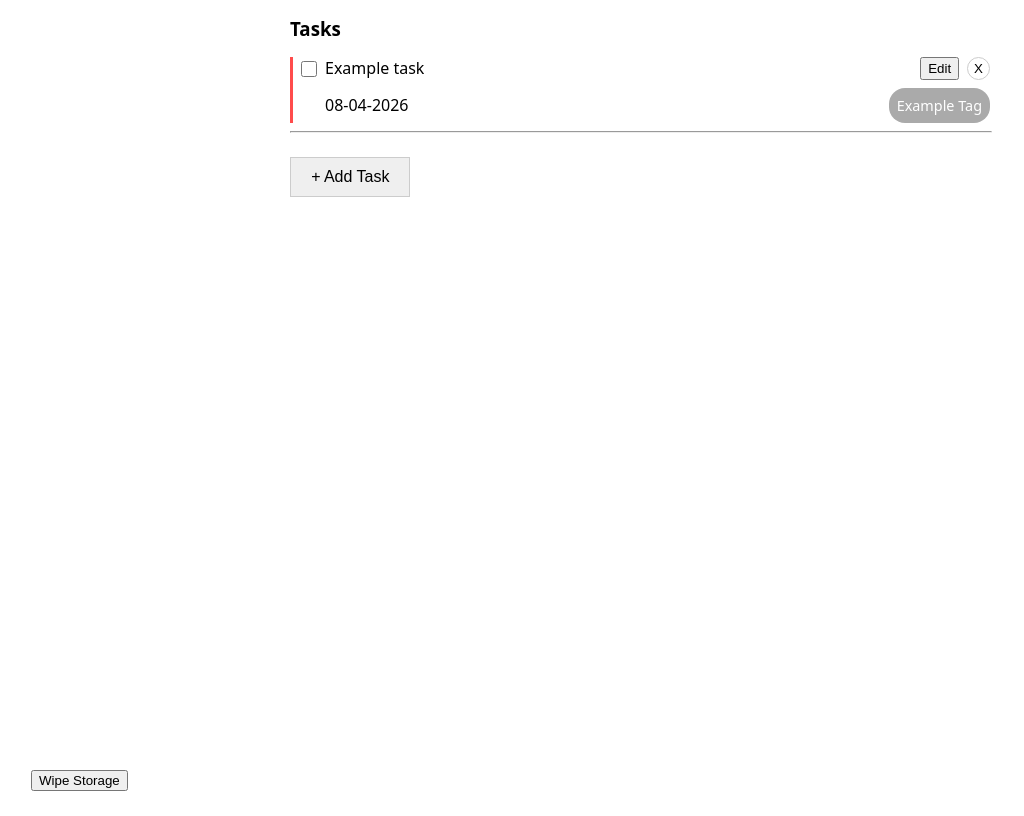
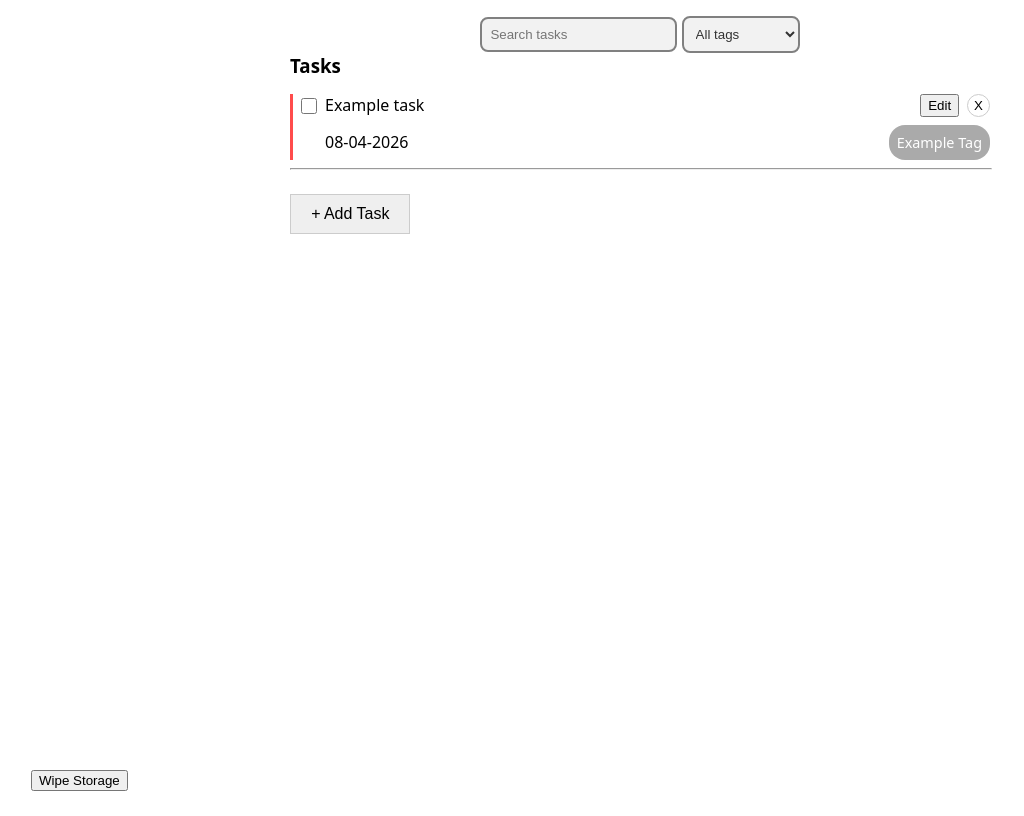
Before and after one commit to dooory/odin-todo-list, a website built with webpack: page src/template.html in a window 1280 px wide. Shown: the whole page, without its empty margins (0-1024 px from the left). Built offline with nearby package versions, Linux system fonts and the light colour scheme.

Commit message:
add searching and filtering options

```diff
--- a/src/index.js
+++ b/src/index.js
@@ -7,6 +7,10 @@ import renderer from "./interfaces/renderer";
 import { Dropdown, getDropdowns } from "./components/dropdown";
 
 import { add } from "date-fns";
+
+const filterForm = document.getElementById("filterForm");
+const searchBar = document.getElementById("searchTasks");
+const tagFilter = document.getElementById("searchTags");
 
 const tasksRoot = document.getElementById("tasksRoot");
 const addTaskDialog = document.getElementById("addTaskDialog");
@@ -124,6 +128,20 @@ function submitNewTask() {
     renderer.createTaskElementInDom(task);
 }
 
+filterForm.addEventListener("submit", (event) => event.preventDefault());
+
+searchBar.addEventListener("input", (event) => {
+    const query = event.target.value;
+
+    renderer.filterTaskElements(query, tagFilter.value);
+});
+
+tagFilter.addEventListener("change", (event) => {
+    const filterValue = event.target.value;
+
+    renderer.filterTaskElements(searchBar.value, filterValue);
+});
+
 submitNewTaskButton.addEventListener("click", () => {
     if (addTaskForm.checkValidity()) {
         submitNewTask();
--- a/src/interfaces/renderer.js
+++ b/src/interfaces/renderer.js
@@ -6,6 +6,8 @@ import { Dropdown } from "../components/dropdown";
 const allTasksContainer = document.getElementById("allTasks");
 const createTagDialog = document.getElementById("createTagDialog");
 const addTaskDialog = document.getElementById("addTaskDialog");
+const tagFilter = document.getElementById("searchTags");
+const searchBar = document.getElementById("searchTasks");
 
 function deleteTaskElement(task) {
     const taskElement = getTaskElement(task);
@@ -17,6 +19,8 @@ function createTaskElementInDom(task) {
     let newTaskElement = createTaskElement(task);
 
     allTasksContainer.appendChild(newTaskElement);
+
+    filterTaskElements(searchBar.value, tagFilter.value);
 
     return newTaskElement;
 }
@@ -58,6 +62,8 @@ function createTaskElement(task) {
                 } else {
                     task.addTag(clickedEntry.id);
                 }
+
+                filterTaskElement(task, searchBar.value, tagFilter.value);
             },
 
             onCreateEntryClick: () => createTagDialog.showModal(),
@@ -159,6 +165,7 @@ function createTaskElement(task) {
         });
 
         refreshTaskElement(task);
+        filterTaskElement(task, searchBar.value, tagFilter.value);
     });
 
     cancelButton.addEventListener("click", () => {
@@ -191,9 +198,7 @@ function createTaskElement(task) {
 function createAllTaskElements() {
     clearAllTaskElements();
 
-    TaskInterface.tasks.forEach((task) => {
-        createTaskElementInDom(task);
-    });
+    TaskInterface.tasks.forEach((task) => createTaskElementInDom(task));
 }
 
 function refreshAllTaskElements() {
@@ -265,7 +270,55 @@ function getTaskElement(task) {
     return allTasksContainer.querySelector(`.task[data-id='${task.id}']`);
 }
 
+function filterTaskElements(searchQuery, selectedTagId) {
+    const tasks = TaskInterface.tasks;
+
+    tasks.forEach((task) =>
+        filterTaskElement(task, searchQuery, selectedTagId),
+    );
+}
+
+function filterTaskElement(task, searchQuery, selectedTagId) {
+    const element = getTaskElement(task);
+
+    const queryMatchesTitle = task.title
+        .toLowerCase()
+        .includes(searchQuery.toLowerCase());
+
+    let hasSelectedTag =
+        selectedTagId === "all" || task.tags.includes(selectedTagId);
+
+    if (!queryMatchesTitle || !hasSelectedTag) {
+        element.style.display = "none";
+    } else {
+        element.style.display = "block";
+    }
+}
+
+function refreshTagsFilter() {
+    tagFilter.innerHTML = "";
+
+    const allTagsOption = document.createElement("option");
+    allTagsOption.value = "all";
+    allTagsOption.textContent = "All tags";
+    allTagsOption.selected = true;
+
+    tagFilter.appendChild(allTagsOption);
+
+    const tags = TagInterface.tags;
+
+    tags.forEach((tag) => {
+        const tagOption = document.createElement("option");
+        tagOption.value = tag.id;
+        tagOption.textContent = tag.title;
+
+        tagFilter.appendChild(tagOption);
+    });
+}
+
 export default {
     createTaskElementInDom,
     createAllTaskElements,
+    filterTaskElements,
+    refreshTagsFilter,
 };
--- a/src/interfaces/tags.js
+++ b/src/interfaces/tags.js
@@ -1,5 +1,6 @@
 import { refreshAllDropdownsOfType } from "../components/dropdown";
 import TaskInterface from "./tasks";
+import renderer from "./renderer";
 
 class Tag {
     #properties;
@@ -97,6 +98,7 @@ class TagInterface {
         this.#tags.push(newTag);
 
         refreshAllDropdownsOfType("tag");
+        renderer.refreshTagsFilter();
 
         this.saveTags();
 
@@ -116,6 +118,9 @@ class TagInterface {
 
         tag.removeAllTasks();
         this.#tags.splice(tagIndex, 1);
+
+        refreshAllDropdownsOfType("tag");
+        renderer.refreshTagsFilter();
 
         currentTagInterface.saveTags();
     }
@@ -154,6 +159,8 @@ class TagInterface {
         let serializedTags = JSON.parse(serializedTagInterface);
 
         serializedTags.forEach((tagJSON) => this.#createTagFromJSON(tagJSON));
+
+        renderer.refreshTagsFilter();
     }
 
     #serialize() {
--- a/src/style.css
+++ b/src/style.css
@@ -3,6 +3,9 @@
     --c-orange: hsl(20, 100%, 65%);
     --c-yellow: hsl(40, 100%, 65%);
     --c-blue: hsl(205, 100%, 65%);
+    --c-white: hsl(0, 0%, 95%);
+    --c-grey: hsl(0, 0%, 50%);
+    --c-black: hsl(0, 0%, 20%);
     scrollbar-gutter: stable both-edges;
 }
 
@@ -63,6 +66,34 @@ body {
     margin: auto;
 
     max-width: 700px;
+
+    .header {
+        display: flex;
+        justify-content: center;
+        align-items: center;
+
+        .search-tasks,
+        .search-tags {
+            padding: 0.5rem;
+            border-radius: 0.5rem;
+            border: 2px solid var(--c-grey);
+            background-color: var(--c-white);
+            color: var(--c-black);
+        }
+
+        input,
+        select {
+
+            &:hover,
+            &:focus-visible {
+                border-color: hsl(from var(--c-grey) h s l / .5);
+            }
+        }
+
+        option {
+            background-color: var(--c-white);
+        }
+    }
 
     #tasksRoot {
         display: flex;
--- a/src/template.html
+++ b/src/template.html
@@ -127,6 +127,26 @@
                 Wipe Storage
             </button>
             <div id="content">
+                <div class="header">
+                    <form class="search-form" id="filterForm">
+                        <input
+                            type="search"
+                            name="search-tasks"
+                            id="searchTasks"
+                            class="search-tasks"
+                            placeholder="Search tasks"
+                        />
+                        <select
+                            name="search-tags"
+                            class="search-tags"
+                            id="searchTags"
+                        >
+                            <option selected value="all">All tags</option>
+                            <option value="example">Example Tag</option>
+                            <option value="other">Other Tag</option>
+                        </select>
+                    </form>
+                </div>
                 <div id="tasksRoot">
                     <div id="allTasks" class="tasks-container">
                         <h3>Tasks</h3>
```
